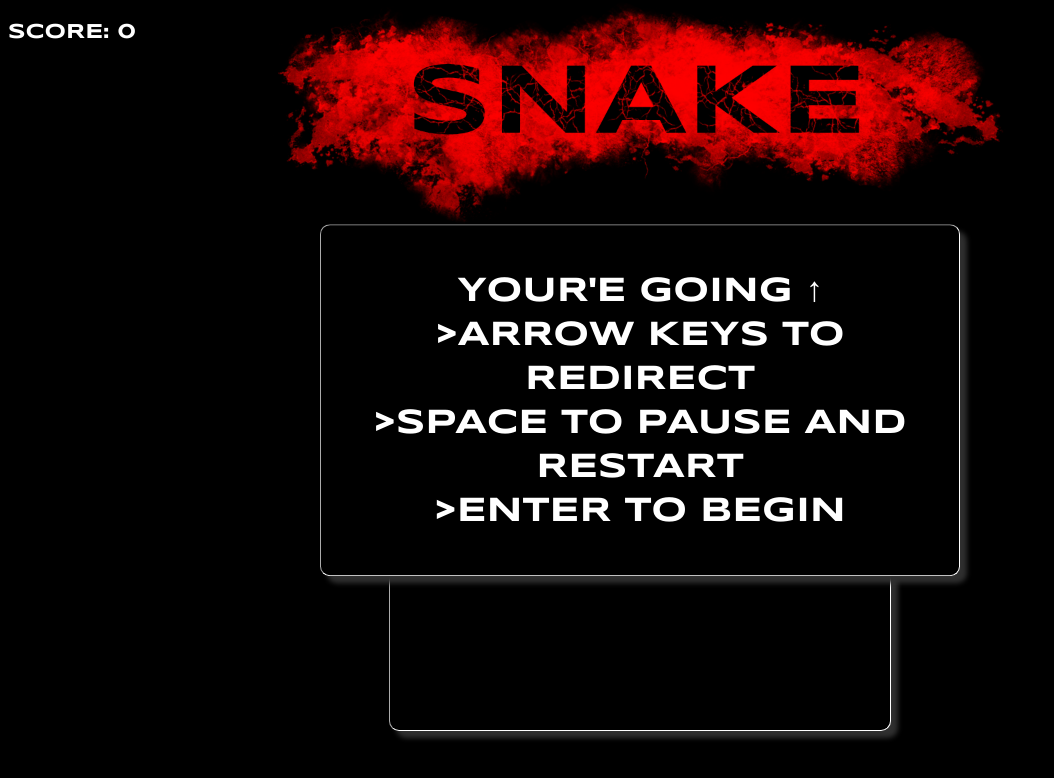
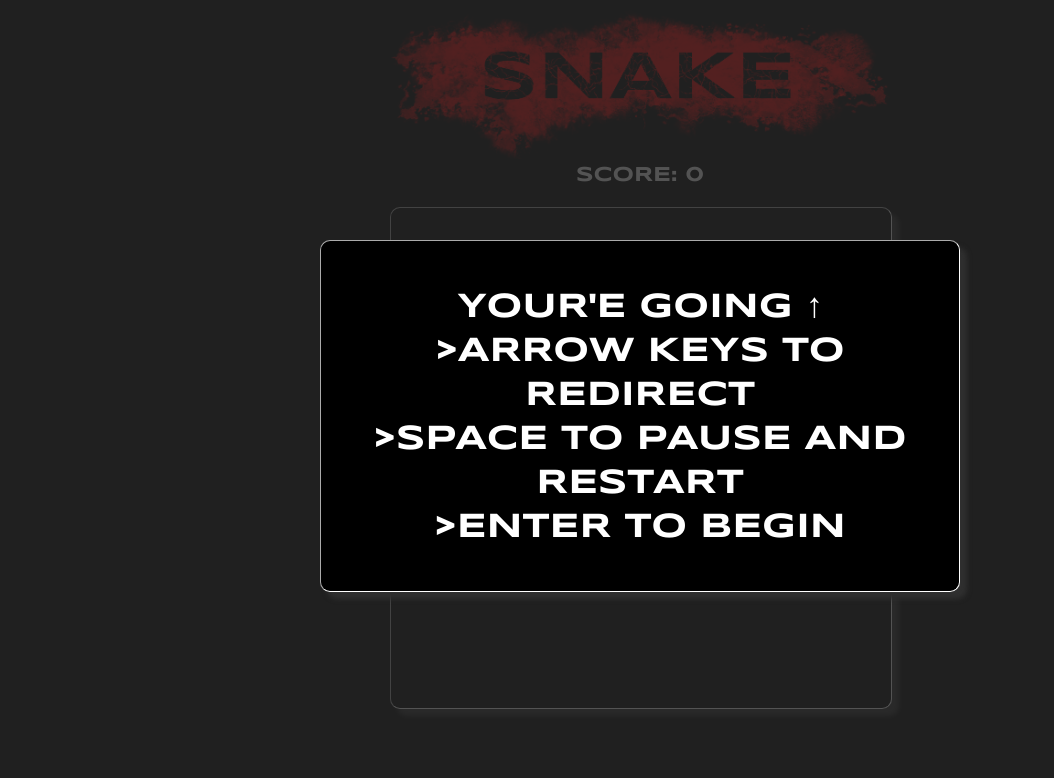
Before and after one commit to zackattack01/snake, a plain HTML site: page index.html in a window 1280 px wide. Shown: the whole page, without its empty margins (0-1054 px from the left). Drawn offline with nearby package versions, Linux system fonts and the light colour scheme.

Commit message:
move snake down, center score and make logo relative

```diff
--- a/index.html
+++ b/index.html
@@ -9,11 +9,11 @@
     <script src="./snake-view.js"></script>
   </head>
   <body>
-  <div class="background">
-    <img src="bg.png" class="stretch" alt="snake"/>
-  </div>
-  <div class="board group center"></div>
-  <div class="score"></div>
+    <img src="logo.png" class="logo center" alt="snake"/>
+    <div class="main-display group center">
+      <div class="score"></div>
+      <div class="board group"></div>
+    </div>
 
     <script>
       var $el = $(".board");
--- a/snake-view.js
+++ b/snake-view.js
@@ -40,18 +40,35 @@
       "<div class='popup center'><h1>" + message + "</h1></div>"
     );
     $('body').append($message);
-    $('.background').addClass('modal-bg');
+    $('body').append('<div class="modal-bg"></div>');
     $(document).one('keydown', this.handleEnter.bind(this));
   };
 
   View.prototype.handleEnter = function (e) {
     if (e.keyCode === 13) {
-      $('.background').removeClass('modal-bg');
+      $('.modal-bg').remove();
       $('.popup').remove();
       this.board.reset();
       this.startGameLoop();
     } else {
       $(document).one('keydown', this.handleEnter.bind(this));
+    }
+  };
+
+  View.prototype.handlePause = function () {
+    if (!this.paused) {
+      this.paused = true;
+      clearInterval(this.endGame)
+      $('body').append(
+        "<div class='popup center'><h1>PAUSED<br>" +
+        "<small>(SPACE TO START)</h1></div>"
+      );
+      $('body').append('<div class="modal-bg"></div>');
+    } else {
+      this.paused = false;
+      $('.modal-bg').remove();
+      $('.popup').remove();
+      this.startGameLoop();
     }
   };
 
@@ -83,13 +100,9 @@
 
   View.prototype.handleKeyEvent = function (e) {
     var dir = e.keyCode;
-    if ( dir === 32 && this.paused === false ) {
-      this.paused = true;
-      clearInterval(this.endGame)
-    } else if ( dir === 32 ){
-      this.paused = false;
-      this.startGameLoop();
-    } else if ( View.KEYCODES[dir] ) {
+    if ( dir === 32 ) {
+      this.handlePause();
+     } else if ( View.KEYCODES[dir] ) {
       this.board.snake.turn(View.KEYCODES[dir]);
     };
   };
--- a/snake.css
+++ b/snake.css
@@ -5,15 +5,12 @@ body {
   font-family: 'Syncopate';
   font-size: 1.3em;
   color: white;
+  overflow: hidden;
 }
 
-.background {
-  width: 100%;
-  height: 100%;
-  position: fixed;
-  left: 0px;
-  top: 0px;
-  z-index: -1;
+.logo {
+  width: 40%;
+  margin-left: 50%;
 }
 
 .popup {
@@ -23,22 +20,17 @@ body {
   border-radius: 10px;
   box-shadow: 7px 7px 5px #2F2F2F;
   color: white;
-  z-index: 3;
+  z-index: 5;
   position: fixed;
-  top: 50%;
+  top: 30%;
   left: 50%;
   padding: 15px;
 }
 
 .center {
-  -ms-transform: translate(-50%, -50%);
-  -webkit-transform: translate(-50%, -50%);
-  transform: translate(-50%, -50%);
-}
-
-.stretch {
-  width:100%;
-  height:100%;
+  -ms-transform: translateX(-50%);
+  -webkit-transform: translateX(-50%);
+  transform: translateX(-50%);
 }
 
 .square {
@@ -49,15 +41,17 @@ body {
 
 .board {
   display: block;
-  position: fixed;
-  top: 60%;
-  left: 50%;
   width: 500px;
   height: 500px;
   border: thin inset white;
   border-radius: 10px;
   box-shadow: 7px 7px 5px #2F2F2F;
   background-color: black;
+}
+
+.main-display {
+  width: 500px;
+  margin-left: 50%;
 }
 
 .row {
@@ -71,6 +65,21 @@ body {
   clear: both;
 }
 
+.score p {
+  text-align: center;
+  margin-top: 0px;
+}
+
+.modal-bg {
+  background-color: rgba(40, 40, 40, 0.8);
+  position: fixed;
+  top:0;
+  bottom:0;
+  left:0;
+  right:0;
+  z-index: 4;
+}
+
 .snake {
   background: -webkit-repeating-radial-gradient(green 5%, black 10%);
   background: -o-repeating-radial-gradient(green 5%, black 10%);
@@ -80,10 +89,17 @@ body {
 }
 
 .apple {
-  background: radial-gradient(red 5%, black 70%);
   background: -webkit-radial-gradient(red 5%, black 70%);
   background: -o-radial-gradient(red 5%, black 70%);
   background: -moz-radial-gradient(red 5%, black 70%);
+  background: radial-gradient(red 5%, black 70%);
   border-radius: 50%;
   border-color: black;
 }
+
+.eaten {
+  height: 100%;
+  width: 100%;
+  border-radius: 50%;
+  border: 1px solid rgba(255, 17, 17, 0.5);
+}
--- a/snake.js
+++ b/snake.js
@@ -6,7 +6,7 @@
   var Snake = window.Snake.Snake = function (dir, board) {
     this.dir = Snake.DIRECTIONS[dir];
     this.board = board;
-    this.segments = [[5,5]];
+    this.segments = [[9,5]];
     this.alive = true;
     this.inTurn = false;
   };
```
Also changed, not shown: bg.png (deleted), logo.png (added).
